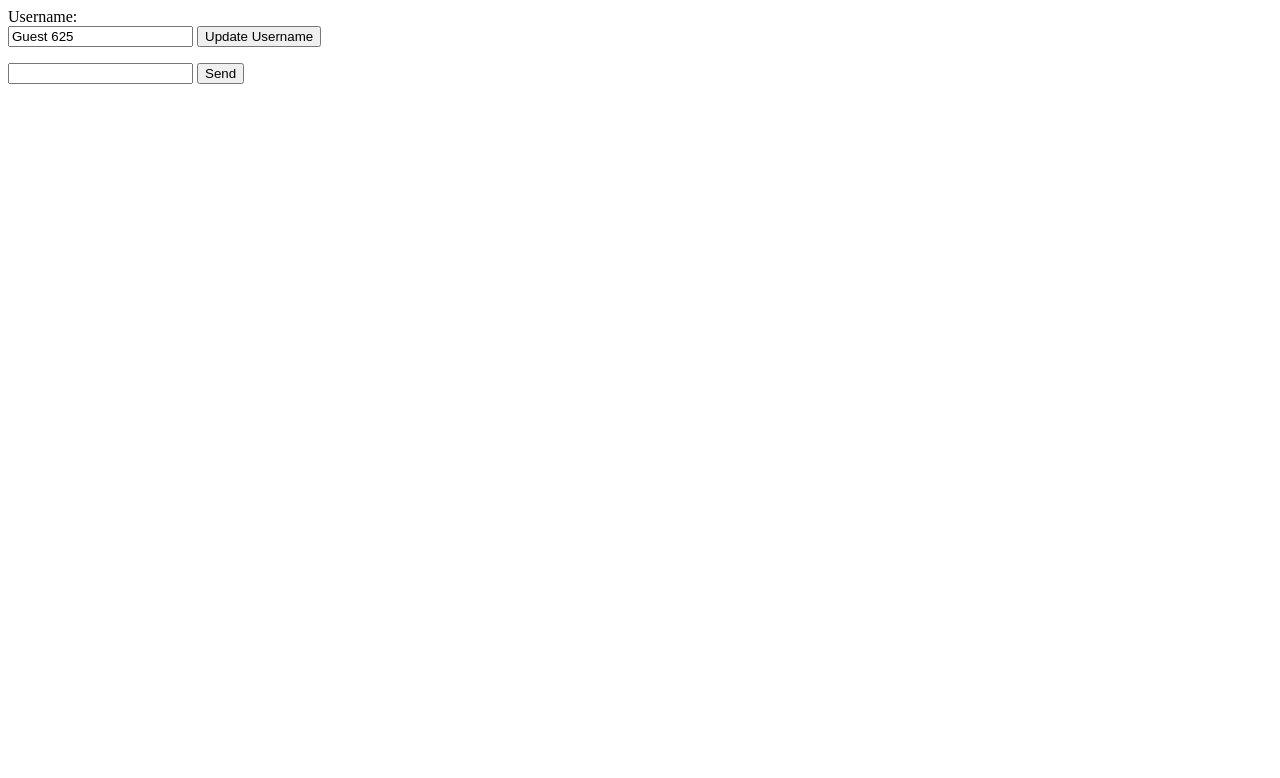
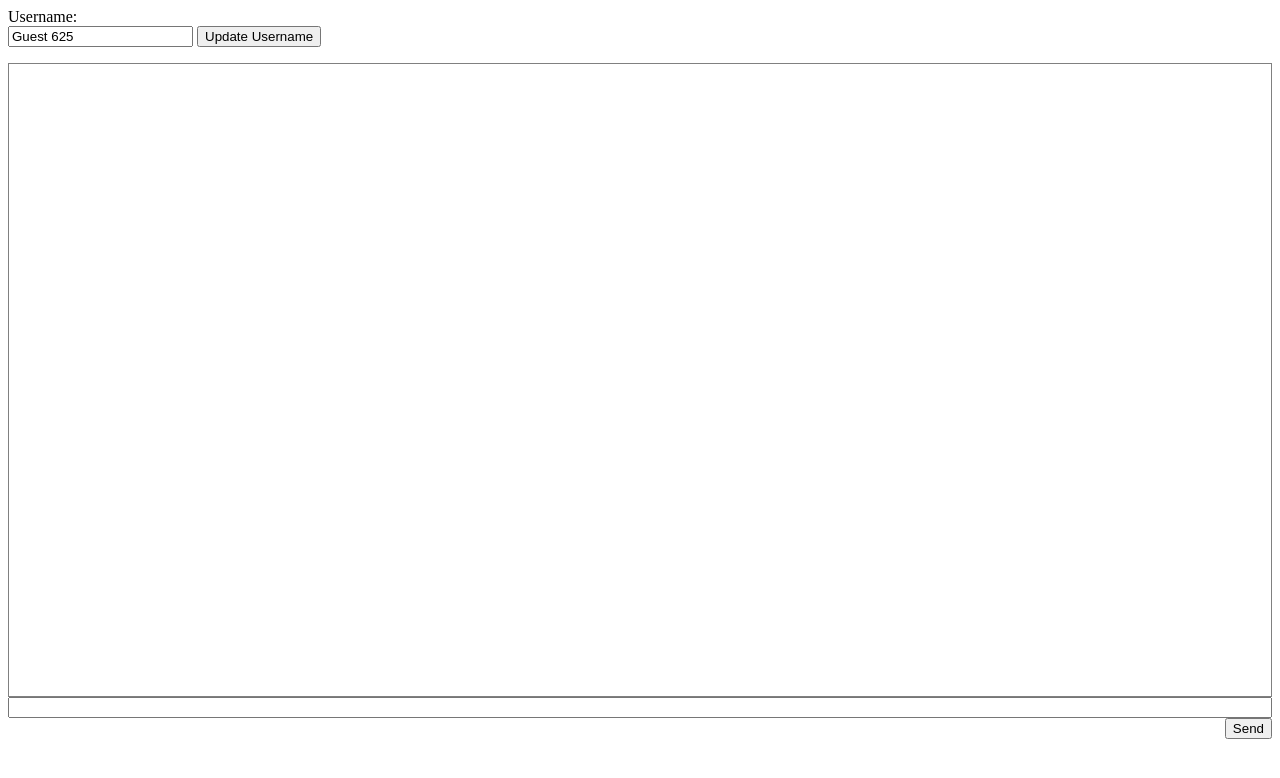
Before and after one commit to SpenceSellers/SimpleChat, a website: page index.html in a window 1280 px wide. Drawn offline with nearby package versions, Linux system fonts and the light colour scheme; no server answers.

Commit message:
Fixed the layout so that the message area scrolls.
You can always see the latest messages, and always change your username.

```diff
--- a/index.html
+++ b/index.html
@@ -11,10 +11,10 @@
       <input type="submit" value="Update Username"></input>
     </form>
 
-    <div id="msgbox"></div>
+    <div id="msgbox" class="messages"></div>
     <form id="msgform">
-      <input type="text" id="textinput">
-      <input type="submit" value="Send"></input>
+      <input type="text" id="textinput" class="textinput"></input>
+      <input type="submit" style="float: right;" value="Send"></input>
     </form>
 
   </body>
--- a/static/style.css
+++ b/static/style.css
@@ -1,3 +1,16 @@
+
 .message {
     border-top: 1px solid lightgray;
 }
+
+.messages {
+    padding-left: 1em;
+    padding-top: 5px;
+    height: 80%;
+    border: gray 1px solid;
+    overflow-y: scroll;
+}
+
+.textinput {
+    width:100%;
+}
```
